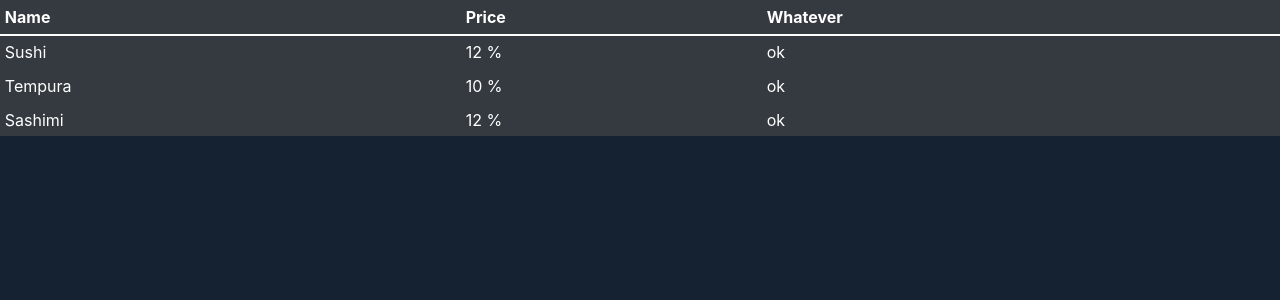
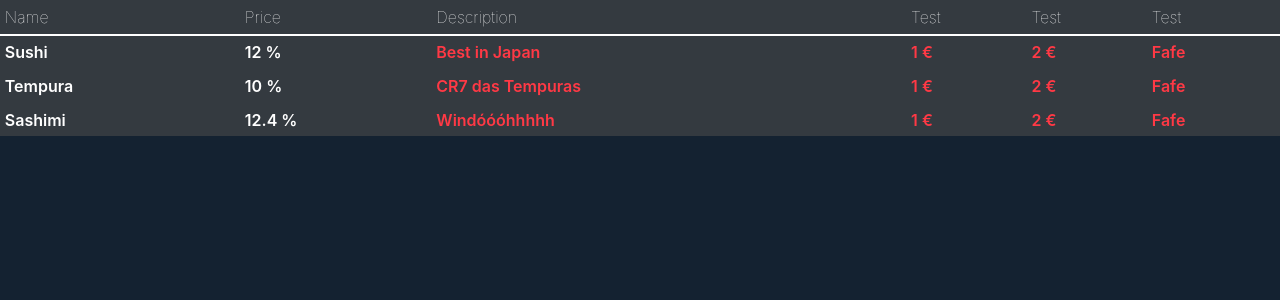
Before and after one commit to antoniopedrodantas/sinf-feup, a React (Create React App) app in the folder tempura/client/: page /overview in a window 1280 px wide. Shown: the top 300 px of the page. Built offline with nearby package versions, Linux system fonts and the light colour scheme.

Commit message:
Resytling CustomTable's

```diff
--- a/tempura/client/src/components/CustomTable/CustomTable.tsx
+++ b/tempura/client/src/components/CustomTable/CustomTable.tsx
@@ -17,6 +17,7 @@ const CustomTable: React.FC<TableProps> = ({columns, type, values}) => {
             case 'text': default: return ;
         }
     }
+    var classType = columns.length <= 5 ? "normal-table" : "large-table";
 
     return(
         <>
@@ -24,17 +25,17 @@ const CustomTable: React.FC<TableProps> = ({columns, type, values}) => {
                 <thead>
                     <tr className="table-header">
                     {columns.map((header_elem) => {
-                        return (<th scope="col">{header_elem}</th>)
+                        return (<th scope="col" className="header-elem">{header_elem}</th>)
                     })}
                     </tr>
                 </thead>
                 <tbody>
                     {values.map((value) => {
                         return(
-                        <tr>
+                        <tr className={classType}>
                         {
                             value.map((elem, i) => {
-                                return (<td>{elem}{renderType(i)}</td> )
+                                return (<td className="body-elem">{elem}{renderType(i)}</td> )
                             })
                         }
                         </tr>
--- a/tempura/client/src/components/CustomTable/styles/CustomTable.css
+++ b/tempura/client/src/components/CustomTable/styles/CustomTable.css
@@ -1 +1,25 @@
 @import '../../../index.css';
+
+
+.header-elem{
+    font-weight: 100;
+}
+
+.large-table > td:first-child, .large-table > td:nth-child(2){
+    color: var(--white-color) !important;
+}
+
+td{
+    font-weight: 600;
+}
+.large-table > td{
+    color: var(--red-color) !important;
+}
+
+.normal-table > td:first-child{
+    color: var(--white-color) !important;
+}
+
+.normal-table > td{
+    color: var(--red-color) !important;
+}
--- a/tempura/client/src/scenes/Overview/Overview.tsx
+++ b/tempura/client/src/scenes/Overview/Overview.tsx
@@ -1,16 +1,18 @@
 import React from 'react';
+
 import './styles/Overview.css';
 import CustomTable from '../../components/CustomTable/CustomTable';
 
 const Overview: React.FC = () => {
 
-  const columns1 = ["Name", "Price", "Whatever"];
-  const types2= ["text", "percentage", "text"];
-  const values3 = [
-    ["Sushi", "12", "ok"],
-    ["Tempura", "10", "ok"],
-    ["Sashimi", "12", "ok"]
-  ];
+  const columns1 = ["Name", "Price", "Description", "Test", "Test", "Test"];
+  const types2   = ["text", "percentage", "text", "money", "money","text"];
+  const values3  = [
+                      ["Sushi", "12", "Best in Japan", "1", "2", "Fafe"],
+                      ["Tempura", "10", "CR7 das Tempuras", "1", "2", "Fafe"],
+                      ["Sashimi", "12.4", "Windóóóhhhhh", "1", "2", "Fafe"]
+                    ];
+
 
   return (
     <>
```
